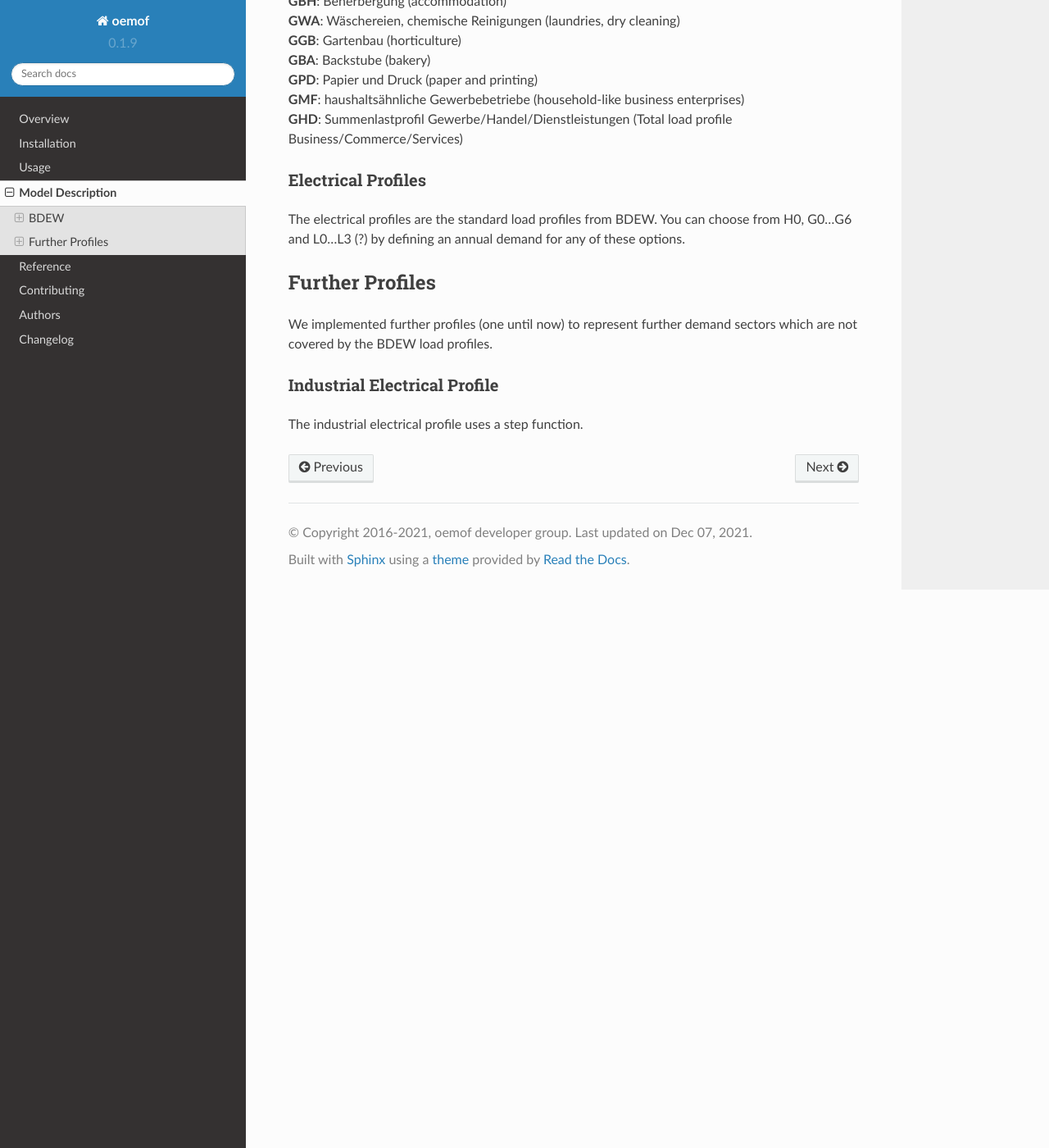
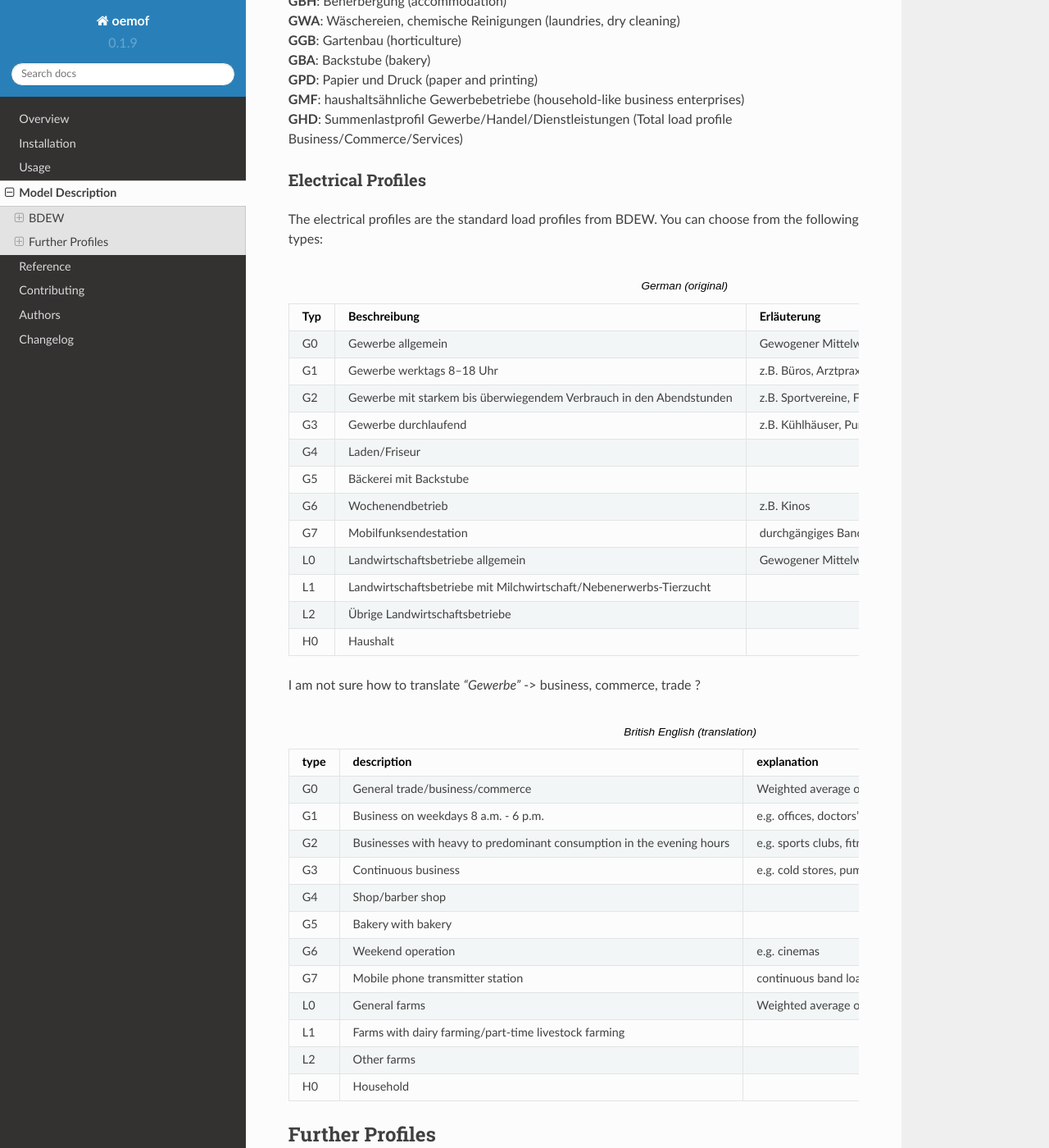
Before and after one commit to oemof/demandlib, a Sphinx documentation site: the page built from docs/description.rst, in a window 1280 px wide and 1400 px high, scrolled down 1230 px. Shown: the whole window at 82% size. Built offline with Sphinx 7.4.7 and the Read the Docs theme 2.0.0, drawn with Linux system fonts in a browser that asks for light colours; formulas are drawn with MathJax 3.

Commit message:
Add tables to explain electrical slp types

```diff
--- a/docs/description.rst
+++ b/docs/description.rst
@@ -58,7 +58,43 @@ Types of houses:
 Electrical Profiles
 ++++++++++++++++++++
 
-The electrical profiles are the standard load profiles from BDEW. You can choose from H0, G0...G6 and L0...L3 (?) by defining an annual demand for any of these options.
+The electrical profiles are the standard load profiles from BDEW. You can choose from the following types:
+
+.. csv-table:: German (original)
+   :header: Typ,Beschreibung,Erläuterung
+   :widths: 5, 20, 20
+
+    G0, "Gewerbe allgemein", "Gewogener Mittelwert der Profile G1-G6"
+    G1, "Gewerbe werktags 8–18 Uhr", "z.B. Büros, Arztpraxen, Werkstätten, Verwaltungseinrichtungen"
+    G2, "Gewerbe mit starkem bis überwiegendem Verbrauch in den Abendstunden", "z.B. Sportvereine, Fitnessstudios, Abendgaststätten"
+    G3, "Gewerbe durchlaufend", "z.B. Kühlhäuser, Pumpen, Kläranlagen"
+    G4, "Laden/Friseur",
+    G5, "Bäckerei mit Backstube",
+    G6, "Wochenendbetrieb", "z.B. Kinos"
+    G7, "Mobilfunksendestation", "durchgängiges Bandlastprofil"
+    L0, "Landwirtschaftsbetriebe allgemein", "Gewogener Mittelwert der Profile L1 und L2"
+    L1, "Landwirtschaftsbetriebe mit Milchwirtschaft/Nebenerwerbs-Tierzucht",
+    L2, "Übrige Landwirtschaftsbetriebe",
+    H0, "Haushalt",
+
+I am not sure how to translate `"Gewerbe"` -> business, commerce, trade ?
+
+.. csv-table:: British English (translation)
+   :header: type, description, explanation
+   :widths: 5, 20, 20
+
+    G0, "General trade/business/commerce", "Weighted average of profiles G1-G6"
+    G1, "Business on weekdays 8 a.m. - 6 p.m.", "e.g. offices, doctors' surgeries, workshops, administrative facilities"
+    G2, "Businesses with heavy to predominant consumption in the evening hours", "e.g. sports clubs, fitness studios, evening restaurants"
+    G3, "Continuous business", "e.g. cold stores, pumps, sewage treatment plants"
+    G4, "Shop/barber shop"
+    G5, "Bakery with bakery"
+    G6, "Weekend operation", "e.g. cinemas"
+    G7, "Mobile phone transmitter station", "continuous band load profile"
+    L0, "General farms", "Weighted average of profiles L1 and L2"
+    L1, "Farms with dairy farming/part-time livestock farming",
+    L2, "Other farms",
+    H0, "Household",
 
 
 Further Profiles
```
